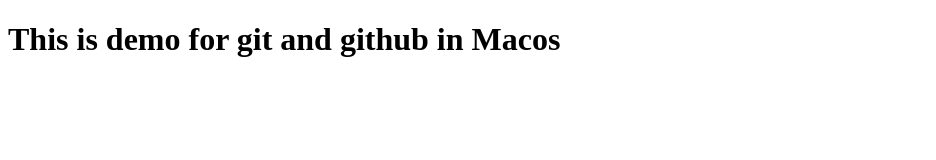
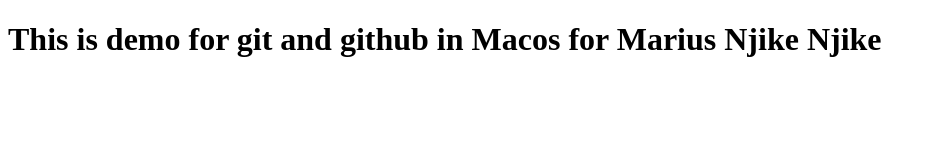
Before and after one commit to manjikenjike/DemoProject, a plain HTML site: page index.html in a window 1280 px wide. Shown: the whole page, without its empty margins (0-936 px from the left). Drawn offline with Linux system fonts and the light colour scheme.

Commit message:
second commit

```diff
--- a/index.html
+++ b/index.html
@@ -7,6 +7,6 @@
     <title>Document</title>
 </head>
 <body>
-    <h1>This is demo for git and github in Macos</h1>
+    <h1>This is demo for git and github in Macos for Marius Njike Njike</h1>
 </body>
 </html>
```
